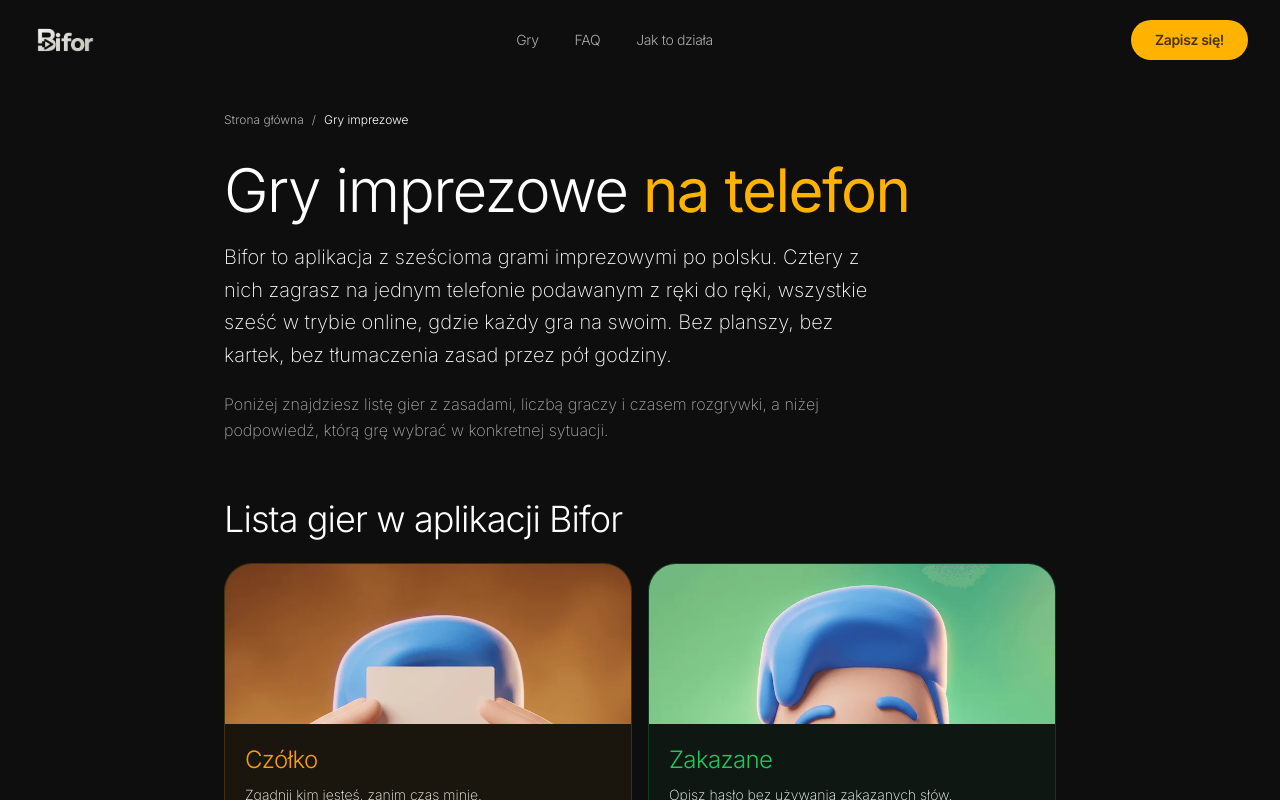
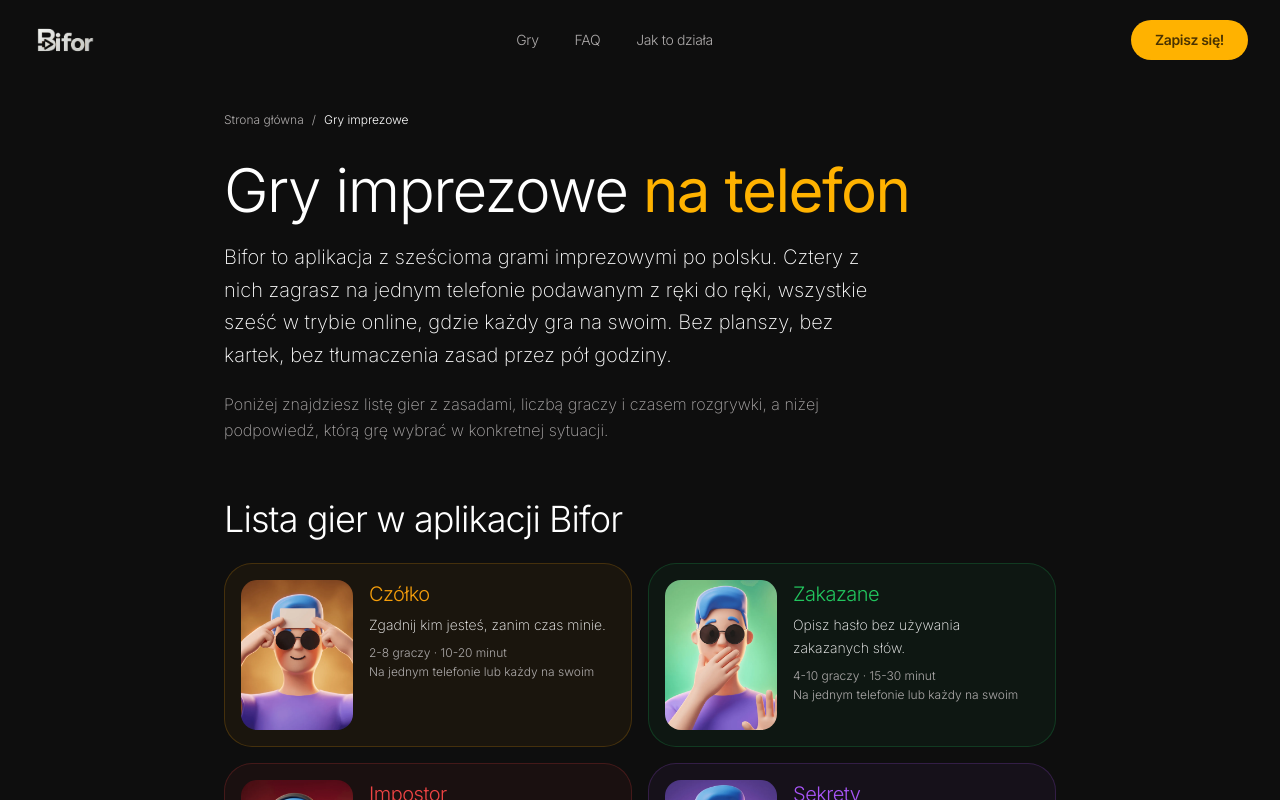
Before and after one commit to rvabka/Bifor, a Next.js app: page /gry in a window 1280 px wide. Shown: the top 800 px of the page. Built offline with nearby package versions, Linux system fonts and the light colour scheme.

Commit message:
seo and geo update

```diff
--- a/app/gry/[slug]/page.tsx
+++ b/app/gry/[slug]/page.tsx
@@ -107,9 +107,9 @@
             </ol>
           </nav>
 
-          <header className="mt-8 space-y-6">
+          <header className="mt-8 flex flex-col items-center gap-8 sm:flex-row sm:items-center sm:gap-10">
             <div
-              className="relative overflow-hidden rounded-[2rem] border"
+              className="w-full max-w-[240px] shrink-0 overflow-hidden rounded-[1.75rem] border"
               style={{
                 borderColor: `${game.glow}40`,
                 backgroundColor: `${game.glow}10`,
@@ -120,18 +120,19 @@
                 src={game.art}
                 alt={`${game.title} - gra imprezowa w aplikacji Bifor`}
                 width={800}
-                height={500}
+                height={1071}
                 priority
-                className="h-56 w-full object-cover object-top sm:h-72"
+                sizes="(max-width: 640px) 240px, 240px"
+                className="h-auto w-full"
               />
             </div>
 
-            <div className="space-y-4">
+            <div className="space-y-4 text-center sm:text-left">
               <p className="text-[11px] font-medium uppercase tracking-[0.3em] text-on-surface-variant">
                 {game.genre}
               </p>
               <h1
-                className="text-[2.75rem] font-light leading-none tracking-tight sm:text-6xl"
+                className="text-[2.75rem] font-light leading-none tracking-tight sm:text-5xl md:text-6xl"
                 style={{ color: game.glow, textShadow: `0 0 40px ${game.glow}59` }}
               >
                 {game.title}
--- a/app/gry/page.tsx
+++ b/app/gry/page.tsx
@@ -155,7 +155,7 @@
                 <li key={game.slug}>
                   <Link
                     href={gamePath(game.slug)}
-                    className="group block overflow-hidden rounded-[1.75rem] border transition-colors"
+                    className="flex h-full gap-4 overflow-hidden rounded-[1.75rem] border p-4 transition-colors"
                     style={{
                       borderColor: `${game.glow}33`,
                       backgroundColor: `${game.glow}0d`
@@ -165,12 +165,13 @@
                       src={game.art}
                       alt={`${game.title} - ${game.tagline}`}
                       width={800}
-                      height={420}
-                      className="h-40 w-full object-cover object-top"
+                      height={1071}
+                      sizes="112px"
+                      className="h-auto w-24 shrink-0 self-start rounded-2xl sm:w-28"
                     />
-                    <div className="space-y-2 p-5">
+                    <div className="space-y-1.5">
                       <h3
-                        className="text-2xl font-light tracking-tight"
+                        className="text-xl font-light tracking-tight"
                         style={{ color: game.glow }}
                       >
                         {game.title}
@@ -178,8 +179,10 @@
                       <p className="text-sm font-extralight leading-relaxed text-on-surface">
                         {game.tagline}
                       </p>
-                      <p className="text-xs text-on-surface-variant">
-                        {game.players} · {game.duration} · {game.modeLabel}
+                      <p className="text-xs leading-relaxed text-on-surface-variant">
+                        {game.players} · {game.duration}
+                        <br />
+                        {game.modeLabel}
                       </p>
                     </div>
                   </Link>
--- a/app/manifest.ts
+++ b/app/manifest.ts
@@ -1,17 +1,20 @@
 import type { MetadataRoute } from 'next';
+import { SHORT_DESCRIPTION } from './lib/site';
 
 export default function manifest(): MetadataRoute.Manifest {
   return {
-    name: 'Bifor — Gry imprezowe na telefon',
+    id: '/',
+    name: 'Bifor - gry imprezowe na telefon',
     short_name: 'Bifor',
-    description:
-      'Gry imprezowe na telefon. Stwórz lobby kodem PIN i grajcie razem ze znajomymi.',
+    description: SHORT_DESCRIPTION,
     start_url: '/',
+    scope: '/',
     display: 'standalone',
     background_color: '#0a0a0a',
     theme_color: '#0a0a0a',
     lang: 'pl',
-    categories: ['games', 'entertainment'],
+    dir: 'ltr',
+    categories: ['games', 'entertainment', 'social'],
     icons: [{ src: '/logo.png', sizes: 'any', type: 'image/png', purpose: 'any' }]
   };
 }
```
